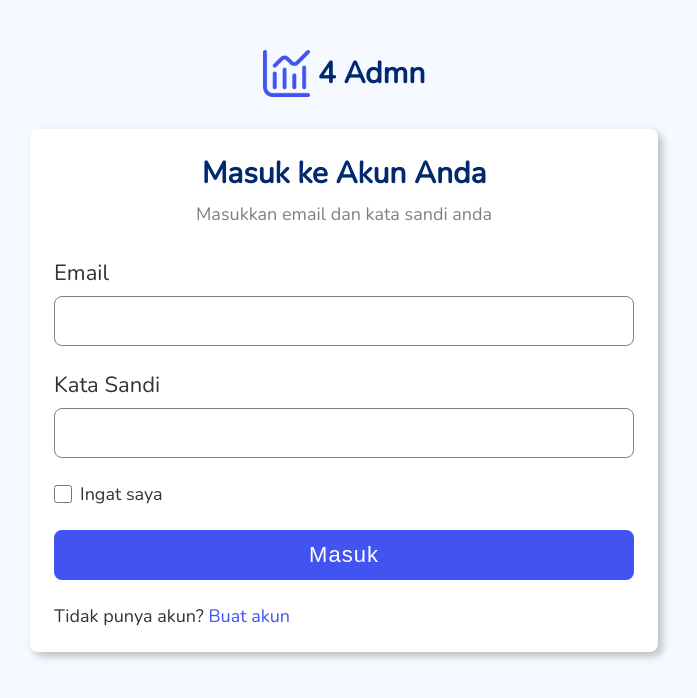
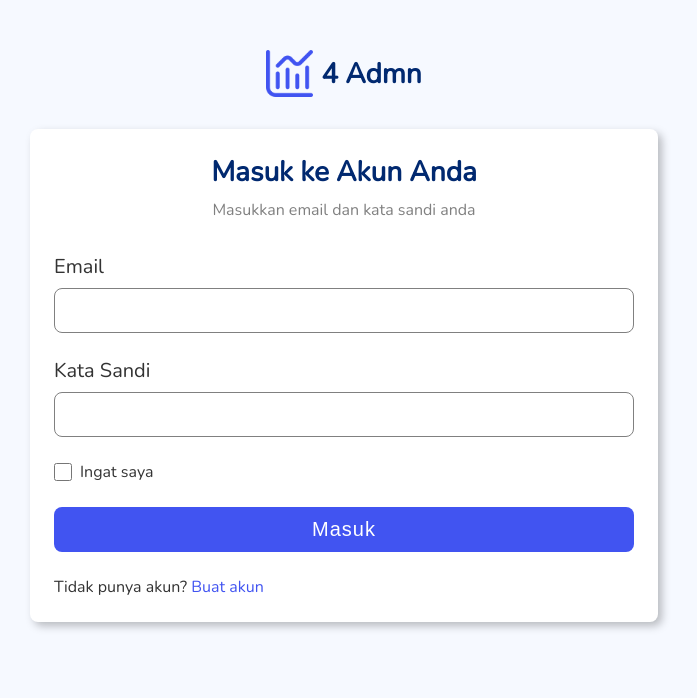
Before and after one commit to darrellrahan/4admn, a React (Create React App) app: page / in a window 1280 px wide. Shown: the top 698 px of the page, without its empty margins (296-993 px from the left). Built offline with nearby package versions, Linux system fonts and the light colour scheme.

Commit message:
add netlify.toml, smaller font size, smaller height

```diff
--- a/src/index.css
+++ b/src/index.css
@@ -23,7 +23,7 @@ input:not([type="checkbox"]) {
 
 .heading {
   color: #012970;
-  font-size: 30px;
+  font-size: 28px;
   font-weight: 600;
   text-align: center;
 }
@@ -45,12 +45,12 @@ input:not([type="checkbox"]) {
 }
 
 .regular-text {
-  font-size: 22px;
+  font-size: 20px;
   color: #333;
 }
 
 .small-text {
-  font-size: 18px;
+  font-size: 16px;
   color: #808080;
 }
 
@@ -66,7 +66,7 @@ input:not([type="checkbox"]) {
 
 .nf-container,
 .terms-container {
-  gap: 5rem;
+  gap: 4rem;
 }
 
 .box {
@@ -99,12 +99,12 @@ input:not([type="checkbox"]) {
 
 .lr-container .single-form-item input:not([type="checkbox"]) {
   width: 100%;
-  height: 50px;
+  height: 45px;
   border-radius: 8px;
   border: 1px solid #808080;
   margin-top: 0.5rem;
   padding-left: 0.75rem;
-  font-size: 18px;
+  font-size: 16px;
 }
 
 .lr-container .single-form-item.checkbox {
@@ -129,9 +129,9 @@ input:not([type="checkbox"]) {
   width: 100%;
   border: none;
   border-radius: 8px;
-  font-size: 22px;
+  font-size: 20px;
   letter-spacing: 1px;
-  height: 50px;
+  height: 45px;
   transition: all 0.3s linear;
 }
 
@@ -147,7 +147,7 @@ input:not([type="checkbox"]) {
 /* 404 */
 
 .nf-container .text-ct h1 {
-  font-size: 40px;
+  font-size: 38px;
   margin-bottom: 1rem;
 }
 
```
Also changed, not shown: 1 other file (tests, documents, lock files or other folders).
